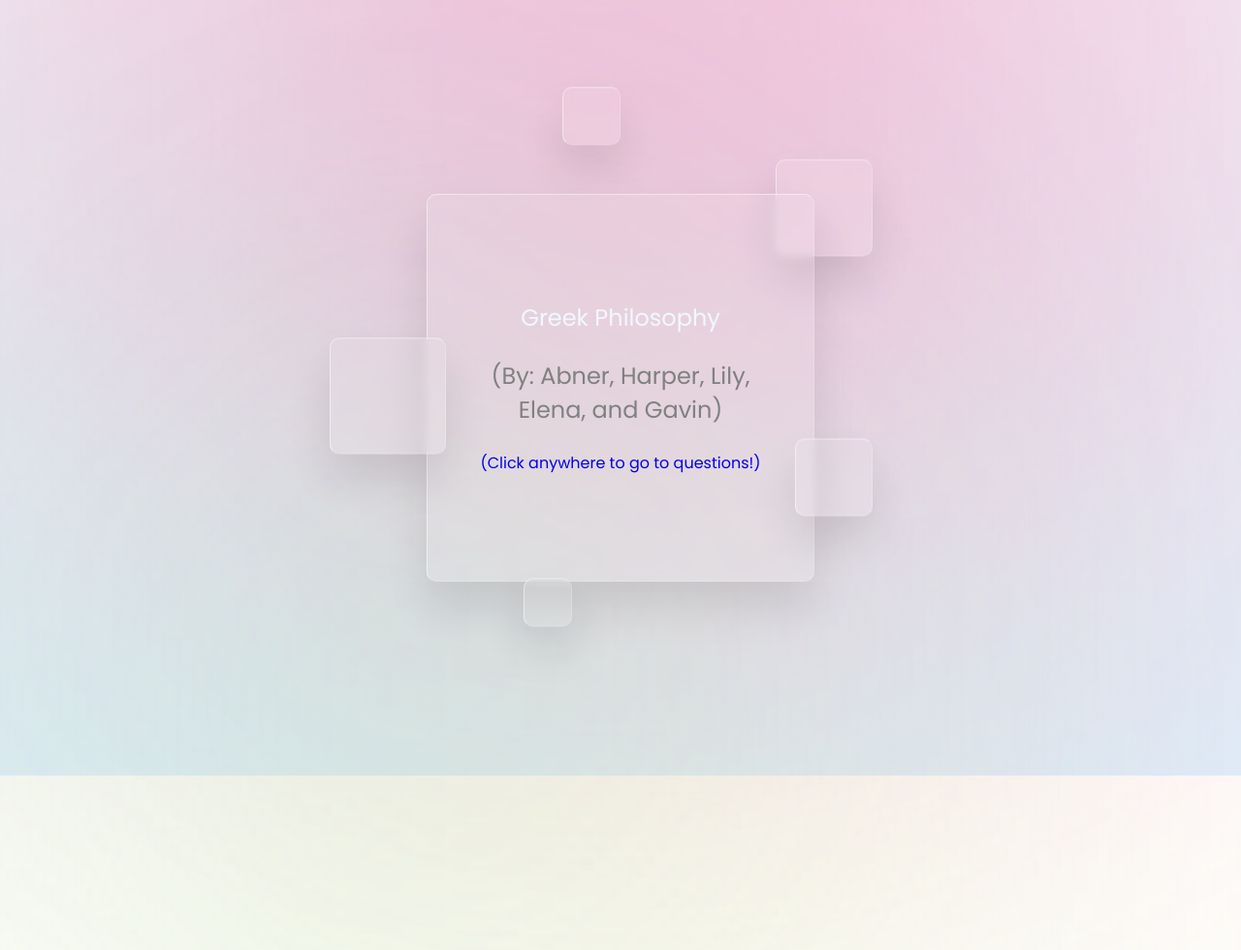
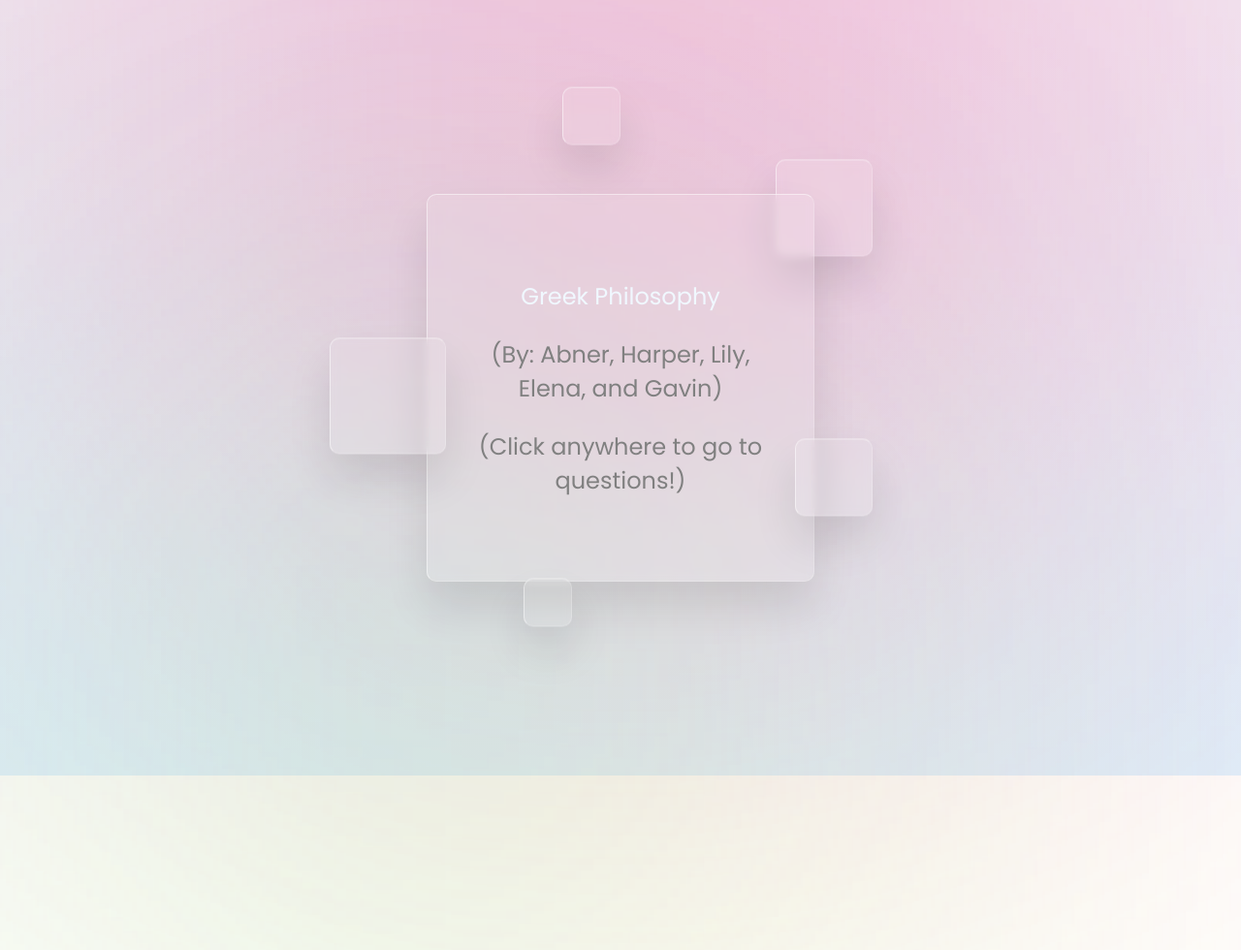
Before and after one commit to abnerstones/abnerstones.github.io, a PHP site: page / in a window 1280 px wide. Shown: the whole page at 97% size. Run offline with PHP 8.4, Linux system fonts and the light colour scheme.

Commit message:
Update style.css

```diff
--- a/css/style.css
+++ b/css/style.css
@@ -223,3 +223,12 @@ a {
     font-size: 24px;
     color: gray;
 }
+
+.notice {
+    text-align: center;
+    position: relative;
+    align-self: center;
+    min-height: 35px;
+    font-size: 24px;
+    color: gray;
+}
```
